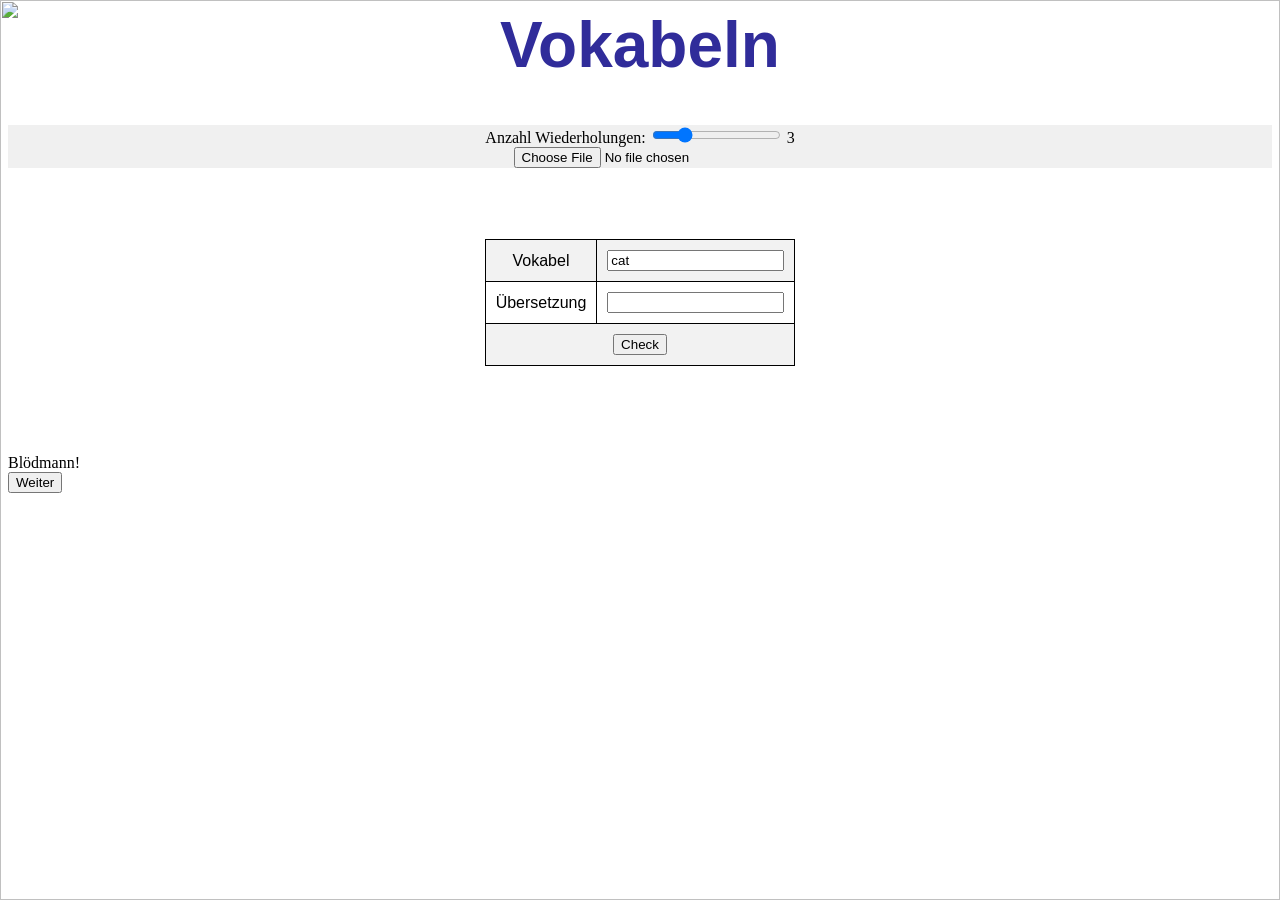
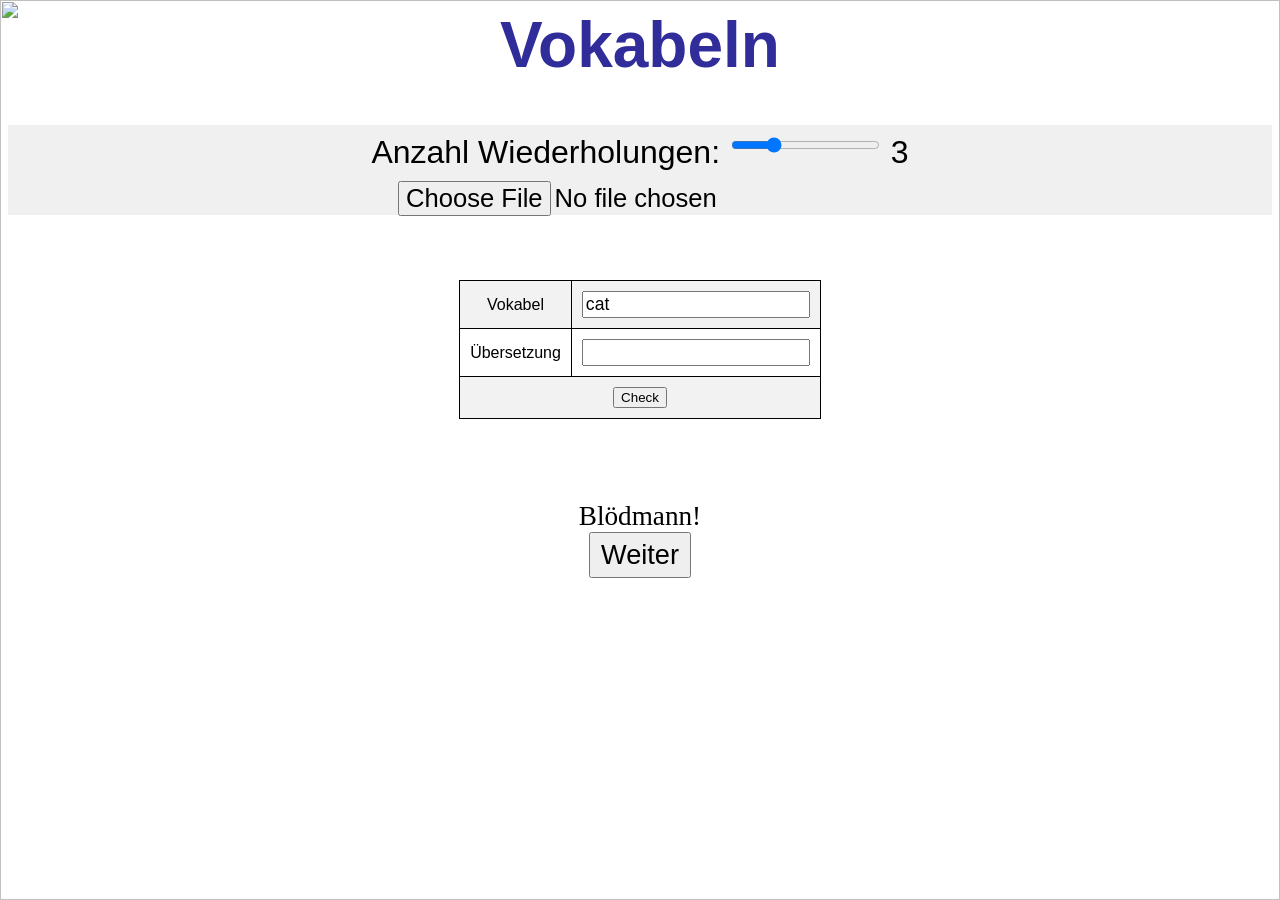

Styleänderung

--- a/main.css
+++ b/main.css
@@ -10,8 +10,15 @@ h1 {
     justify-content: center;
     align-items: center;
     text-align: center; /* For inline text alignment */
-    /* height: 10vh;*/
+    height: 10vh;
     background-color: #f0f0f0; /* Light gray background */
+    font-size: 2em;
+    font-family: Arial, sans-serif;
+}
+
+#start_panel input {
+    font-size: .8em;
+    padding: 10px;
 }
 
 #vokabeln_form {
@@ -29,6 +36,37 @@ table {
     font-family: Arial, sans-serif;
     text-align: center;
 }
+
+#vokabeln_table {
+    font-size: 2.1em;
+}
+
+#vokabeln_table td {
+    border: 1px solid black;
+    padding: 10px;
+}
+
+#word_output {
+    width: 100%;
+    box-sizing: border-box;
+    font-size: 1.1em;
+}
+
+#translation_input {
+    font-size: 1.1em;
+}
+
+#vokabeln_table button {
+    font-size: 1.1em;
+    padding: 10px 20px;
+    height: auto;
+}
+
+#teach_button {
+    font-size: 1.1em;
+    padding: 10px 20px;
+}
+
 td {
     border: 1px solid black;
     padding: 10px;
@@ -38,6 +76,16 @@ tr:nth-child(odd) {
 }
 tr:nth-child(even) {
     background-color: #ffffff;
+}
+
+#error_message {
+    text-align: center;
+    font-size: 1.7em;
+}
+#error_message button {
+    font-size: 1em;
+    padding: 5px 10px;
+    height: auto;
 }
 
 #firework {
